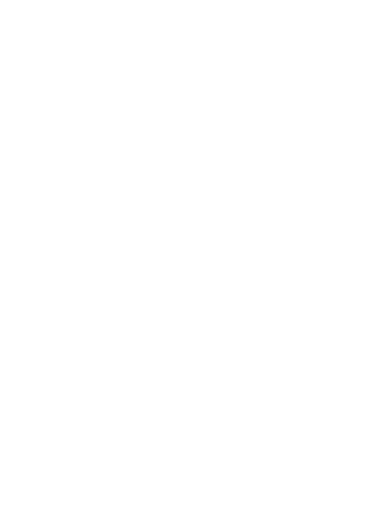
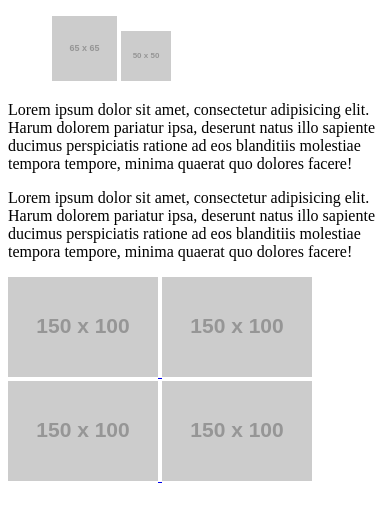
Before and after one commit to codexp-frontb-timed/projeto-responsividade-wireframe, a plain HTML site: page index.html in a window 390 px wide. Drawn offline with Linux system fonts and the light colour scheme; placeholder pictures from the web are drawn by us.

Commit message:
Mobile - rascunho

```diff
--- a/css/style.css
+++ b/css/style.css
@@ -1 +1,9 @@
-/*fdsafds*/
+body, html {
+    width: 100%;
+    height: 100%;
+}
+
+.posicionamento-itens-cabecalho li {
+
+    display: inline-block;
+}
--- a/index.html
+++ b/index.html
@@ -1,12 +1,70 @@
 <!DOCTYPE html>
-<html lang="en">
+<html lang="pt-br">
 <head>
     <meta charset="UTF-8">
     <meta name="viewport" content="width=device-width, initial-scale=1.0">
     <meta http-equiv="X-UA-Compatible" content="ie=edge">
+    <link rel="stylesheet" href="css/style.css">
     <title>Document</title>
 </head>
 <body>
 
+    <!--cabeçalho e navegação-->
+    <header>
+        <nav>
+            <ul class="posicionamento-itens-cabecalho">
+                <li>
+                    <a href="#" class="box-shadow-menu"></a>
+                </li>
+                <li>
+                    <a href="#">
+                        <img src="http://via.placeholder.com/65x65" alt="">
+                    </a>
+                </li>
+                <li>
+                    <a href="#">
+                        <img src="http://via.placeholder.com/50x50" alt="">
+                    </a>
+                </li>
+            </ul>
+        </nav>
+    </header>
+
+    <!--sessão principal-->
+    <main>
+        <session>
+            <p>Lorem ipsum dolor sit amet, consectetur adipisicing elit. Harum dolorem pariatur ipsa, deserunt natus illo sapiente ducimus perspiciatis ratione ad eos blanditiis molestiae tempora tempore, minima quaerat quo dolores facere!</p>
+        </session>
+    </main>
+
+    <!--sessão relatos - depoimento-->
+    <session>
+        <p>Lorem ipsum dolor sit amet, consectetur adipisicing elit. Harum dolorem pariatur ipsa, deserunt natus illo sapiente ducimus perspiciatis ratione ad eos blanditiis molestiae tempora tempore, minima quaerat quo dolores facere!</p>
+    </session>
+
+    <!--footer - conjunto links-->
+    <footer>
+
+        <a href="#">
+            <img src="http://via.placeholder.com/150x100" alt="">
+        </a>
+        <a href="#">
+            <img src="http://via.placeholder.com/150x100" alt="">
+        </a>
+
+        <a href="#">
+            <img src="http://via.placeholder.com/150x100" alt="">
+        </a>
+        <a href="#">
+            <img src="http://via.placeholder.com/150x100" alt="">
+        </a>
+
+
+    </footer>
+
+
+
+
+
 </body>
 </html>
```
